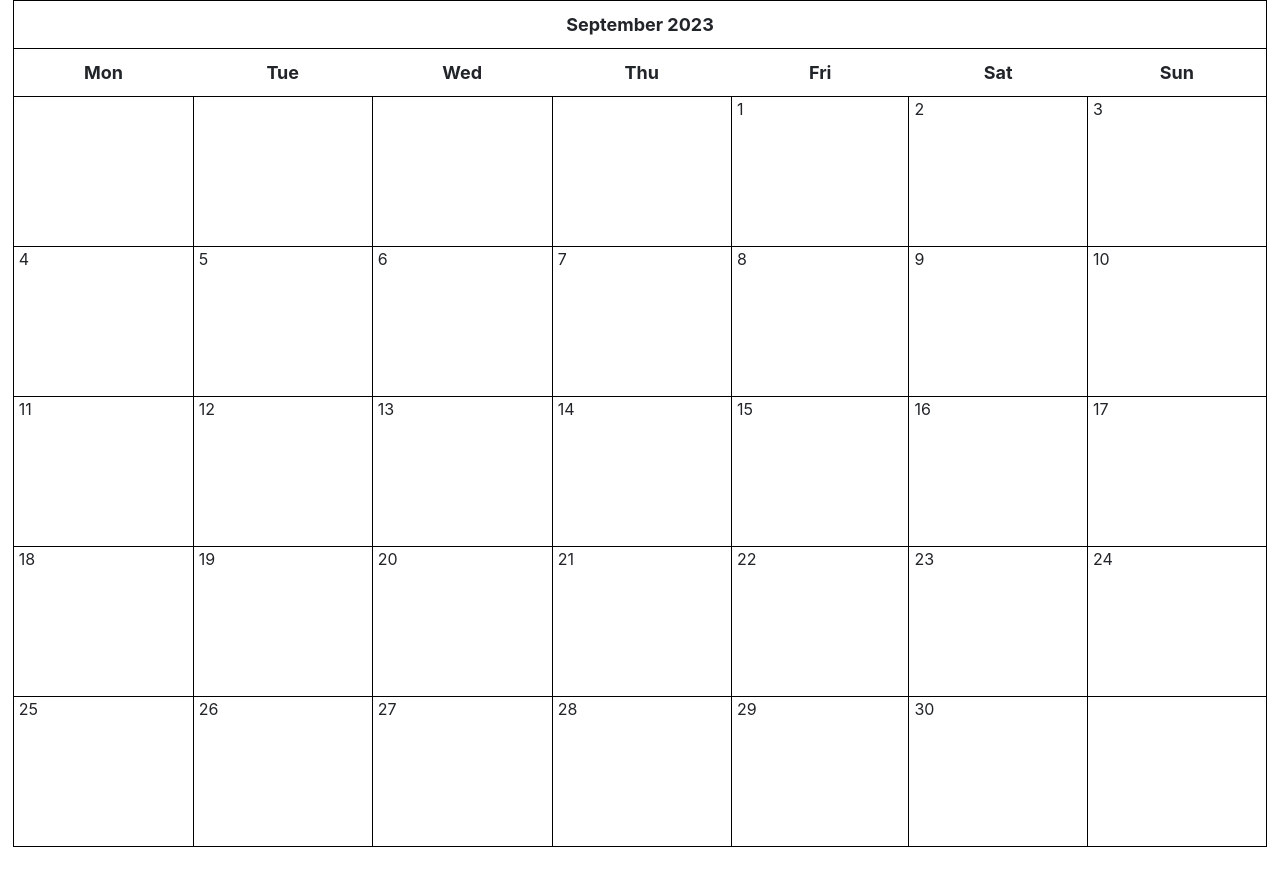
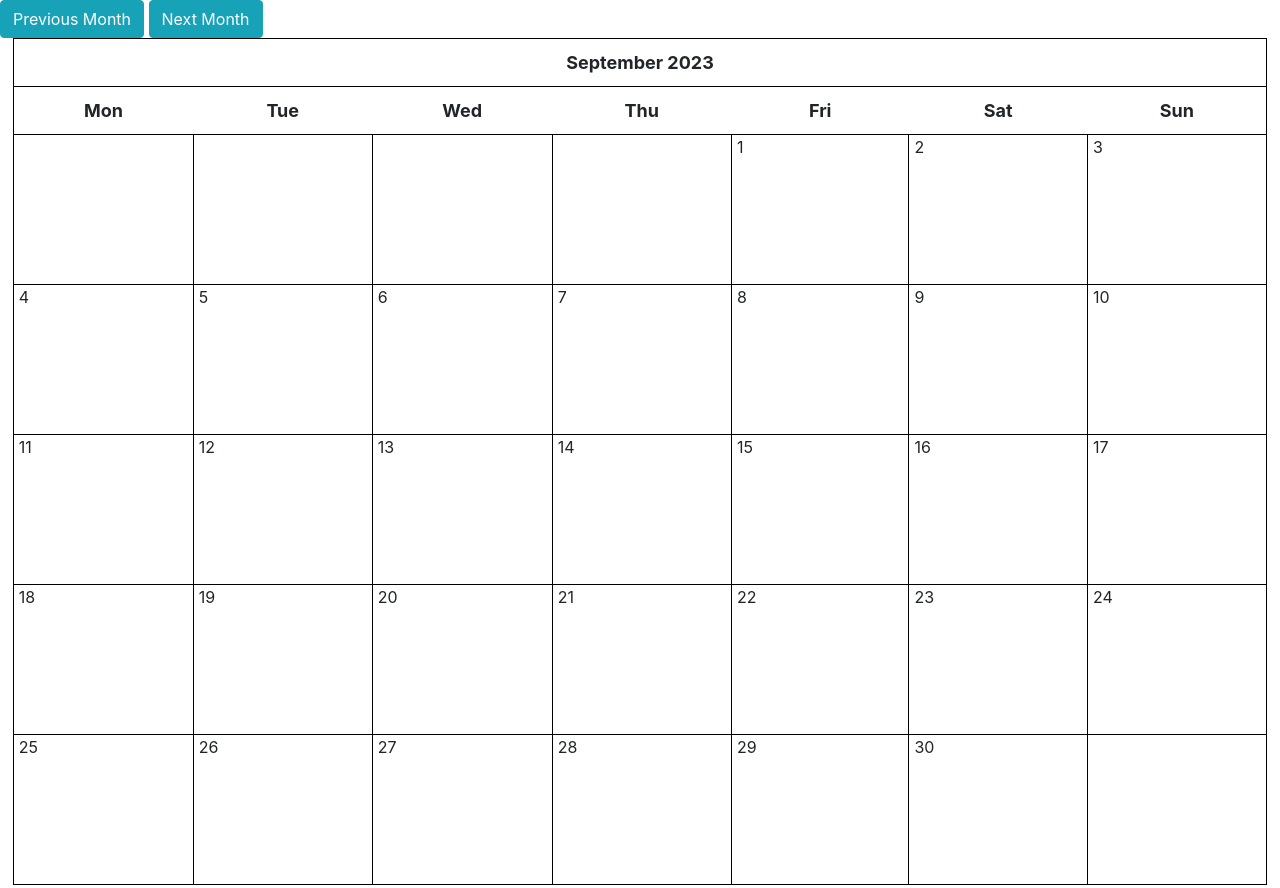
Before and after one commit to DavidAvila6/Bachilleres, a Django app: page /perfil/calendar/calendar/ in a window 1280 px wide. Before the commit the page ends 847 px from the top, so only its background shows below. Run offline with Django 3.2, Linux system fonts and the light colour scheme; data that the repository does not hold is empty; some libraries are stand-ins or nearby versions.

Commit message:
PREVIOS MONTH Y NEXT

```diff
--- a/cal/templates/cal/calendar.html
+++ b/cal/templates/cal/calendar.html
@@ -1,5 +1,10 @@
 {% extends 'cal/basecal.html' %}
 
 {% block content %}
+<div class="clearfix">
+	<a class="btn btn-info left" href="{'% url 'cal:calendar' %}?{'{ prev_month }}"> Previous Month </a>
+	<a class="btn btn-info right" href="{'% url 'cal:calendar' %}?{'{ next_month }}"> Next Month </a>
+</div>
+
 {{ calendar }}
 {% endblock %}
--- a/cal/utils.py
+++ b/cal/utils.py
@@ -23,7 +23,6 @@ class Calendar(HTMLCalendar):
 		for event in events_per_day:
 			d += f'<li> {event.title} </li>'
 
-
 		if day != 0:
 			return f"<td><span class='date'>{day}</span><ul> {d} </ul></td>"
 		return '<td></td>'
--- a/cal/views.py
+++ b/cal/views.py
@@ -1,4 +1,5 @@
-from datetime import date, datetime
+import calendar
+from datetime import date, datetime, timedelta
 from django.shortcuts import render
 from django.http import HttpResponse
 from django.views import generic
@@ -19,13 +20,15 @@ class CalendarView(generic.ListView):
 
         # use today's date for the calendar
         d = get_date(self.request.GET.get('day', None))
-
+        context['prev_month'] = prev_month(d)
+        context['next_month'] = next_month(d)
         # Instantiate our calendar class with today's year and date
         cal = Calendar(d.year, d.month)
 
         # Call the formatmonth method, which returns our calendar as a table
         html_cal = cal.formatmonth(withyear=True)
         context['calendar'] = mark_safe(html_cal)
+
         return context
 
 def get_date(req_day):
@@ -33,3 +36,16 @@ def get_date(req_day):
         year, month = (int(x) for x in req_day.split('-'))
         return date(year, month, day=1)
     return datetime.today()
+
+def prev_month(d):
+    first = d.replace(day=1)
+    prev_month = first - timedelta(days=1)
+    month = 'month=' + str(prev_month.year) + '-' + str(prev_month.month)
+    return month
+
+def next_month(d):
+    days_in_month = calendar.monthrange(d.year, d.month)[1]
+    last = d.replace(day=days_in_month)
+    next_month = last + timedelta(days=1)
+    month = 'month=' + str(next_month.year) + '-' + str(next_month.month)
+    return month
```
